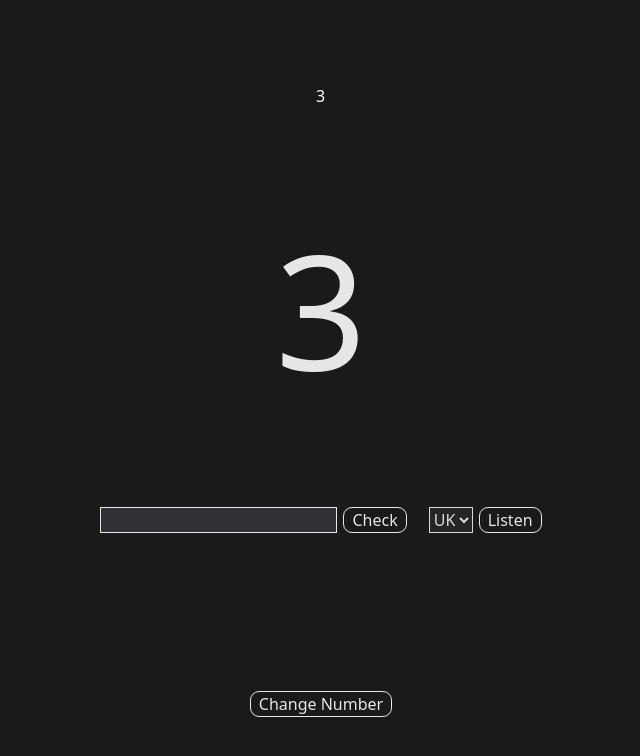
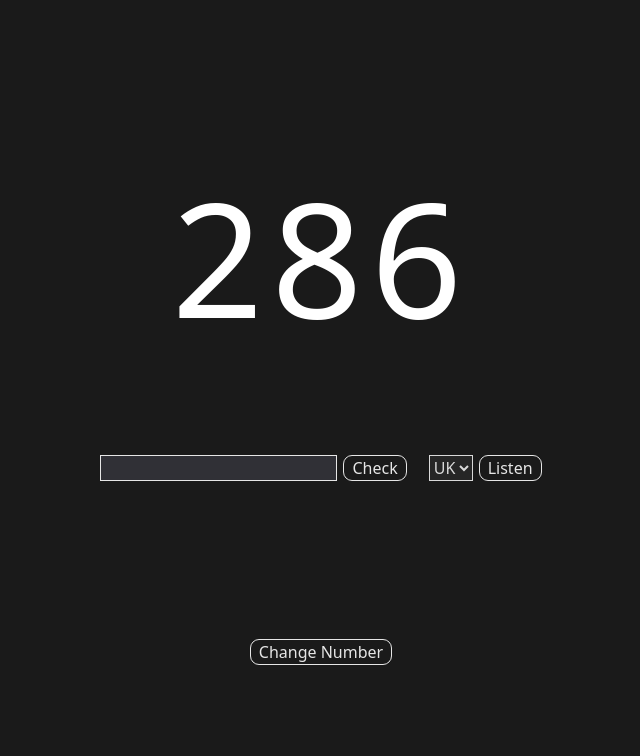
Before and after one commit to SanchezEnzo/NumsEN, a React (Vite) app: page / in a window 1280 px wide. Shown: the top 756 px of the page, without its empty margins (319-959 px from the left). Built offline with nearby package versions, Linux system fonts and the light colour scheme.

Commit message:
add NumberTicker

```diff
--- a/src/App.tsx
+++ b/src/App.tsx
@@ -9,7 +9,7 @@ import { Button } from './components/Button'
 import { NumberTicker } from './components/ui/number-ticker'
 
 export default function App() {
-	const [number, setNumber] = useState(() => Math.floor(Math.random() * 9) + 1)
+	const [number, setNumber] = useState(() => Math.floor(Math.random() * 999) + 1)
 	const { changeLanguage, playAudio } = useLanguage({ number })
 	const [response, setResponse] = useState<RESPONSE_STATE>(RESPONSE_STATE.INIT)
 	const inputRef = useRef<HTMLInputElement>(null)
@@ -17,7 +17,7 @@ export default function App() {
 	const formatedNumber = +new Intl.NumberFormat('de-DE').format(number)
 
 	function getNewRandomNumber() {
-		setNumber(Math.floor(Math.random() * 9) + 1)
+		setNumber(Math.floor(Math.random() * 999) + 1)
 		setResponse(RESPONSE_STATE.INIT)
 		if (inputRef.current) inputRef.current.value = ''
 	}
@@ -41,8 +41,10 @@ export default function App() {
 
 	return (
 		<div className='h-screen w-full flex justify-center items-center flex-col gap-[10dvh] bg-background text-foreground'>
-			<NumberTicker value={formatedNumber}></NumberTicker>
-			<p className='text-[10rem]'>{formatedNumber}</p>
+			<NumberTicker
+				value={formatedNumber}
+				className='text-[10rem]'
+			></NumberTicker>
 			<div className='flex gap-6'>
 				<form className='flex gap-2 relative' onSubmit={handleSubmit}>
 					<label htmlFor='response' className='sr-only'>
```
